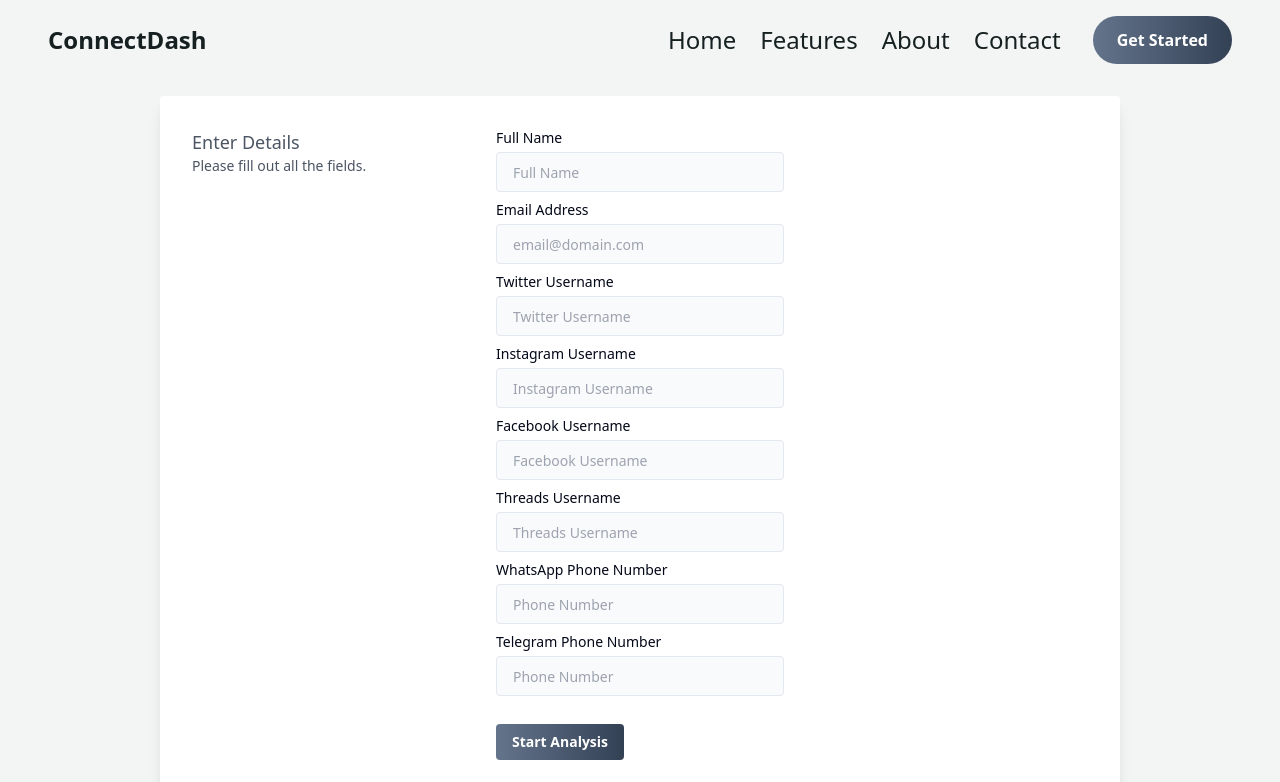
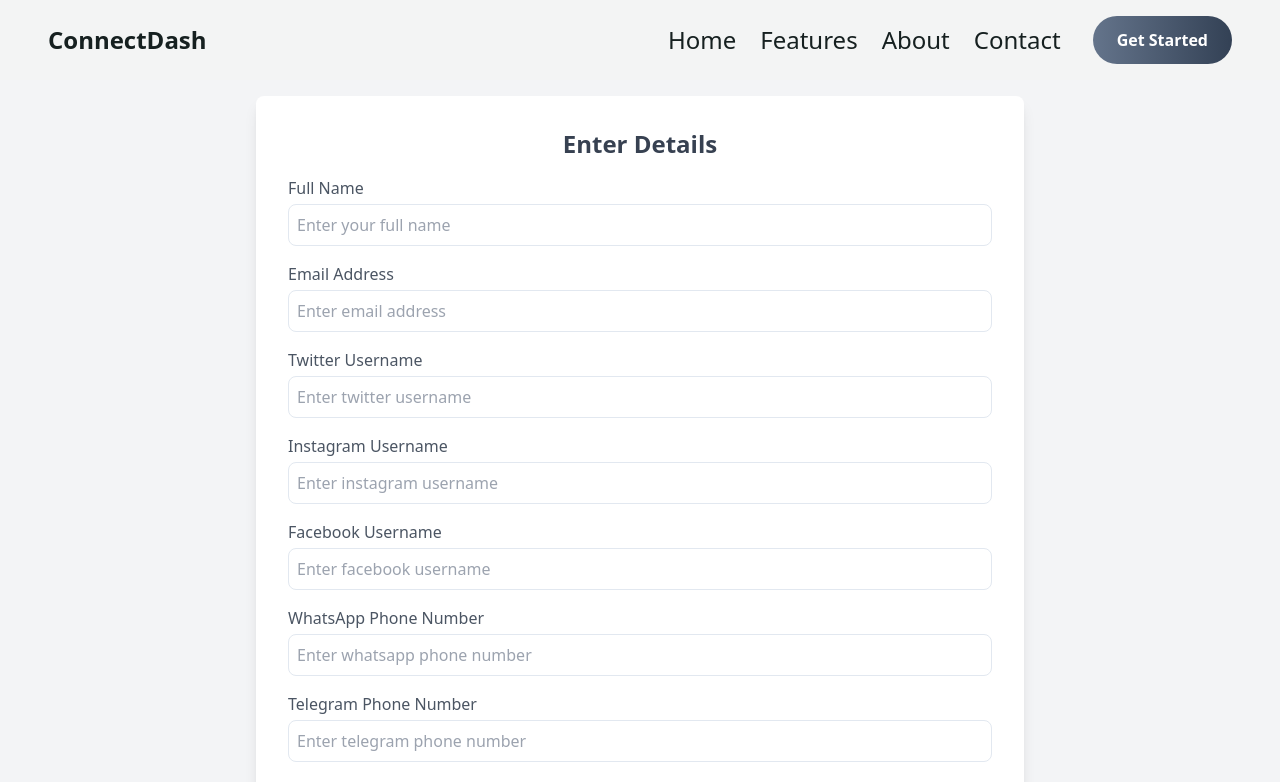
Before and after one commit to Mansiverma30/ConnectDash, a React (Vite) app: page /get-started in a window 1280 px wide. Shown: the top 782 px of the page. Built offline with nearby package versions, Linux system fonts and the light colour scheme.

Commit message:
ConnectDash

```diff
--- a/index.html
+++ b/index.html
@@ -8,7 +8,7 @@
 
     <title>ConnectDash</title>
   </head>
-  <body>
+  <body class="bg-[#F3F4F4]">
     <div id="root"></div>
     <script type="module" src="/src/main.tsx"></script>
   </body>
--- a/src/components/Analysis/Charts/TwitterCharts.tsx
+++ b/src/components/Analysis/Charts/TwitterCharts.tsx
@@ -1,5 +1,5 @@
 import React from 'react';
-import { Pie } from 'react-chartjs-2';
+/* import { Pie } from 'react-chartjs-2'; */
 import 'chart.js/auto';
 import { Chart as ChartJS, Title, Tooltip, Legend, BarElement, CategoryScale, LinearScale, ArcElement } from 'chart.js';
 
@@ -10,7 +10,7 @@ interface TwitterChartsProps {
 }
 
 const TwitterCharts: React.FC<TwitterChartsProps> = ({ data }) => {
-  const pieChartData = {
+ /*  const pieChartData = {
     labels: ['Followers', 'Following', 'Likes', 'Comments','Number of Tweets', 'Number of Retweets'],
     datasets: [
       {
@@ -25,7 +25,7 @@ const TwitterCharts: React.FC<TwitterChartsProps> = ({ data }) => {
         backgroundColor: ['#4CAF50', '#FFC107', '#F44336', '#2196F3','#000000', '#00ACEE'],
       },
     ],
-  };
+  }; */
 
   return (
     <div className="bg-[#F0F2F5] rounded-lg shadow-md p-4 mb-8" id="twitter-chart">
@@ -50,9 +50,6 @@ const TwitterCharts: React.FC<TwitterChartsProps> = ({ data }) => {
           <span className="font-bold">Name:</span> {data.full_name}
         </p>
         <p className="text-sm md:text-md text-gray-700">
-          <span className="font-bold">ID:</span> {data.id}
-        </p>
-        <p className="text-sm md:text-md text-gray-700">
           <span className="font-bold">Email:</span> {data.email}
         </p>
         <p className="text-sm md:text-md text-gray-700">
@@ -65,7 +62,7 @@ const TwitterCharts: React.FC<TwitterChartsProps> = ({ data }) => {
 
       <div className="mb-4">
         <h4 className="text-md md:text-lg font-medium text-[#1DA1F2] mb-4 text-center">Twitter Activity</h4>
-        <div className="h-60 md:h-80 flex justify-center items-center">
+        {/* <div className="h-60 md:h-80 flex justify-center items-center">
           <Pie
             data={pieChartData}
             options={{
@@ -74,7 +71,7 @@ const TwitterCharts: React.FC<TwitterChartsProps> = ({ data }) => {
               plugins: { legend: { display: true } },
             }}
           />
-        </div>
+        </div> */}
       </div>
 
       <div className="grid grid-cols-2 gap-2 md:gap-4 mb-4">
--- a/src/components/Features.tsx
+++ b/src/components/Features.tsx
@@ -7,9 +7,9 @@ const Features: React.FC = () => {
 
       <section className="bg-[#F3F4F4]  py-16 sm:py-20 lg:py-16" id='features'>
         <div className="container mx-auto p-4 my-6 space-y-2 text-center">
-          <p className="text-[#162020] text-[18px]">Explore our features, and achieve the results you didn't think were possible</p>
-          <h2 className="text-[#162020] text-[36px] font-bold">Complete all-in-one solution, loaded</h2>
-          <h2 className="text-[#162020] text-xl font-bold">with powerful features</h2>
+          <p className="text-[#162020] lg:text-lg text-base">Explore our features, and achieve the results you didn't think were possible</p>
+          <h2 className="text-[#162020] lg:text-[36px] text-3xl pt-3 font-bold">Complete all-in-one solution, loaded</h2>
+          <h2 className="text-[#162020] lg:text-xl text-2xl font-bold">with powerful features</h2>
         </div>
         <div className="container mx-auto grid justify-center gap-4 sm:grid-cols-2 lg:grid-cols-3">
           <div className="flex flex-col items-center p-4">
@@ -18,9 +18,8 @@ const Features: React.FC = () => {
             </svg>
             <h3 className="my-3 text-3xl font-semibold">Data Parsing</h3>
             <div className="space-y-1 leading-tight">
-              <p className='flex text-center'>Automatically collect and analyze data
-                <br className='flex text-center' /> Facebook, Twitter, Instagram,
-                <br className='flex text-center' /> Telegram, WhatsApp, and more. </p>
+              <p className='flex text-center'>Automatically collect and analyze data from Facebook,
+                <br className='flex text-center' /> Twitter, Instagram, and more. </p>
             </div>
           </div>
           <div className="flex flex-col items-center p-4">
@@ -44,22 +43,26 @@ const Features: React.FC = () => {
             </div>
           </div>
           <div className="flex flex-col items-center p-4">
-          <svg xmlns="http://www.w3.org/2000/svg" fill="none" viewBox="0 0 24 24" strokeWidth={1.5} stroke="currentColor" className="w-8 h-8">
-        <path strokeLinecap="round" strokeLinejoin="round" d="M4.5 4.5H19.5v15H4.5V4.5zm4.5 7.5h6" />
-      </svg>
+            <svg xmlns="http://www.w3.org/2000/svg" fill="none" viewBox="0 0 24 24" strokeWidth={1.5} stroke="currentColor" className="w-8 h-8">
+              <path strokeLinecap="round" strokeLinejoin="round" d="M4.5 4.5H19.5v15H4.5V4.5zm4.5 7.5h6" />
+            </svg>
             <h3 className="my-3 text-3xl font-semibold text-center">Customizable <br className="hidden md:inline lg:hidden " />Reports</h3>
             <div className="space-y-1 leading-tight">
               <p className='flex text-center'>Generate tailored reports for
                 <br className='flex text-center' /> clients or stakeholders. </p>
             </div>
           </div>
+
           <div className="flex flex-col items-center p-4">
-          <FingerPrintIcon aria-hidden="true" className="w-8 h-8" />
+            <FingerPrintIcon aria-hidden="true" className="w-8 h-8" />
             <h3 className="my-3 text-3xl font-semibold">Real-time Alerts</h3>
             <div className="space-y-1 leading-tight">
               <p className='flex text-center'>Stay informed with
                 <br className='flex text-center' /> instant notifications. </p>
             </div>
+          </div>
+          <div className="flex flex-col items-center p-4">
+            <h3 className="my-3 text-2xl font-semibold">And Many More</h3>
           </div>
         </div>
       </section>
--- a/src/components/GetStarted.tsx
+++ b/src/components/GetStarted.tsx
@@ -16,58 +16,53 @@ const GetStarted: React.FC = () => {
 
   const navigate = useNavigate();
 
+  const handleInputChange = (value: string, field: string) => {
+    setInputField(field);
+    let filteredSuggestions: any[] = [];
+    const lowerValue = value.toLowerCase();
 
-  const handleInputChange = (value: string, field: string) => {
-    let filteredSuggestions: any = [];
+    const filterField = (fieldKey: string) => {
+      return MockData.filter((entry: any) =>
+        (entry[fieldKey] || '').toLowerCase().includes(lowerValue)
+      );
+    };
 
-    if (field === 'fullName') {
+    switch (field) {
+      case 'fullName':
         setFullName(value);
-      setInputField('fullName');
-      filteredSuggestions = MockData.filter((entry: any) =>
-        entry.full_name.toLowerCase().includes(value.toLowerCase())
-      );
-    } else if (field === 'twitter') {
+        filteredSuggestions = filterField('full_name');
+        break;
+      case 'twitter':
         setTwitter(value);
-      setInputField('twitter');
-      filteredSuggestions = MockData.filter((entry: any) =>
-        entry.twitter_username.toLowerCase().includes(value.toLowerCase())
-      );
-    } else if (field === 'instagram') {
+        filteredSuggestions = filterField('twitter_username');
+        break;
+      case 'instagram':
         setInstagram(value);
-      setInputField('instagram');
-      filteredSuggestions = MockData.filter((entry: any) =>
-        entry.instagram_username.toLowerCase().includes(value.toLowerCase())
-      );
-    } else if (field === 'facebook') {
+        filteredSuggestions = filterField('instagram_username');
+        break;
+      case 'facebook':
         setFacebook(value);
-      setInputField('facebook');
-      filteredSuggestions = MockData.filter((entry: any) =>
-        entry.facebook_username.toLowerCase().includes(value.toLowerCase())
-      );
-    } else if (field === 'whatsapp') {
+        filteredSuggestions = filterField('facebook_username');
+        break;
+      case 'whatsapp':
         setWhatsapp(value);
-      setInputField('whatsapp');
-      filteredSuggestions = MockData.filter((entry: any) =>
-        entry.whatsapp_number.toLowerCase().includes(value.toLowerCase())
-      );
-    } else if (field === 'telegram') {
+        filteredSuggestions = filterField('whatsapp_number');
+        break;
+      case 'telegram':
         setTelegram(value);
-      setInputField('telegram');
-      filteredSuggestions = MockData.filter((entry: any) =>
-        entry.telegram_number.toLowerCase().includes(value.toLowerCase())
-      );
-    } else if (field === 'threads') {
+        filteredSuggestions = filterField('telegram_number');
+        break;
+      case 'threads':
         setThreads(value);
-      setInputField('threads');
-      filteredSuggestions = MockData.filter((entry: any) =>
-        entry.threads_username.toLowerCase().includes(value.toLowerCase())
-      );
+        filteredSuggestions = filterField('threads_username');
+        break;
+      default:
+        break;
     }
 
     setSuggestions(filteredSuggestions);
   };
 
-  // Handle suggestion click to auto-fill fields
   const handleSuggestionClick = (suggestion: any) => {
     setFullName(suggestion.full_name);
     setEmail(suggestion.email);
@@ -81,9 +76,13 @@ const GetStarted: React.FC = () => {
   };
 
   useEffect(() => {
-    const matchingUser = MockData.find((user: any) => user.twitter_username === twitter ||
+    const matchingUser = MockData.find(
+      (user: any) =>
+        user.twitter_username === twitter ||
         user.instagram_username === instagram ||
-      user.threads_username === threads || user.facebook_username === facebook);
+        user.threads_username === threads ||
+        user.facebook_username === facebook
+    );
 
     if (matchingUser) {
       setFullName(matchingUser.full_name);
@@ -115,37 +114,33 @@ const GetStarted: React.FC = () => {
   };
 
   return (
-    <div className="min-h-screen p-6 bg-[#F3F4F4] flex items-center justify-center scroll-mt-20 py-24">
-      <div className="container max-w-screen-lg mx-auto">
-        <div>
-          <div className="bg-white rounded shadow-lg p-4 px-4 md:p-8 mb-6">
-            <div className="grid gap-4 gap-y-2 text-sm grid-cols-1 lg:grid-cols-3">
-              <div className="text-gray-600">
-                <p className="font-medium text-lg" id="get-started">Enter Details</p>
-                <p>Please fill out all the fields.</p>
-              </div>
+    <div className="min-h-screen bg-gray-100 flex items-center justify-center p-6 py-24">
+      <div className="container max-w-screen-md mx-auto bg-white shadow-lg rounded-lg p-8">
+        <h2 className="text-2xl font-bold mb-4 text-gray-700 text-center">
+          Enter Details
+        </h2>
         <form onSubmit={handleSubmit}>
-                <div className="lg:col-span-2">
-                  <div className="grid gap-4 gap-y-2 text-sm grid-cols-1 md:grid-cols-5">
-                    {/* Full Name Input */}
-                    <div className="md:col-span-5 relative">
-                      <label htmlFor="full_name">Full Name</label>
+          <div className="grid gap-4">
+            {/* Full Name */}
+            <div className="relative">
+              <label htmlFor="full_name" className="block text-gray-600 font-medium">
+                Full Name
+              </label>
               <input
                 type="text"
-                        name="full_name"
                 id="full_name"
-                        className="h-10 border mt-1 rounded px-4 w-full bg-gray-50"
-                        placeholder="Full Name"
+                placeholder="Enter your full name"
                 value={fullName}
                 onChange={(e) => handleInputChange(e.target.value, 'fullName')}
+                className="w-full border rounded-lg p-2 mt-1 focus:ring focus:ring-indigo-300"
                 required
               />
               {inputField === 'fullName' && suggestions.length > 0 && (
-                        <ul className="absolute bg-white border border-gray-300 w-full mt-1 rounded-lg z-10 max-h-60 overflow-y-auto">
+                <ul className="absolute bg-white border rounded-lg shadow-lg w-full mt-1 z-50 max-h-48 overflow-auto">
                   {suggestions.map((suggestion) => (
                     <li
                       key={suggestion.id}
-                              className="p-2 hover:bg-gray-200 cursor-pointer"
+                      className="p-2 hover:bg-indigo-100 cursor-pointer"
                       onClick={() => handleSuggestionClick(suggestion)}
                     >
                       {suggestion.full_name}
@@ -155,136 +150,43 @@ const GetStarted: React.FC = () => {
               )}
             </div>
 
-                    {/* Email Input */}
-                    <div className="md:col-span-5">
-                      <label htmlFor="email">Email Address</label>
+            {/* Other Inputs */}
+            {[
+              { id: 'email', label: 'Email Address', value: email, setter: setEmail },
+              { id: 'twitter', label: 'Twitter Username', value: twitter, setter: setTwitter },
+              { id: 'instagram', label: 'Instagram Username', value: instagram, setter: setInstagram },
+              { id: 'facebook', label: 'Facebook Username', value: facebook, setter: setFacebook },
+              { id: 'whatsapp', label: 'WhatsApp Phone Number', value: whatsapp, setter: setWhatsapp },
+              { id: 'telegram', label: 'Telegram Phone Number', value: telegram, setter: setTelegram },
+              { id: 'threads', label: 'Threads Username', value: threads, setter: setThreads },
+            ].map(({ id, label, value, setter }) => (
+              <div key={id}>
+                <label htmlFor={id} className="block text-gray-600 font-medium">
+                  {label}
+                </label>
                 <input
-                        type="email"
-                        name="email"
-                        id="email"
-                        className="h-10 border mt-1 rounded px-4 w-full bg-gray-50"
-                        placeholder="email@domain.com"
-                        value={email}
-                        onChange={(e) => setEmail(e.target.value)}
-                        required
+                  type="text"
+                  id={id}
+                  placeholder={`Enter ${label.toLowerCase()}`}
+                  value={value}
+                  onChange={(e) => setter(e.target.value)}
+                  className="w-full border rounded-lg p-2 mt-1 focus:ring focus:ring-indigo-300"
                 />
               </div>
+            ))}
 
-                    {/* Twitter Input */}
-                    <div className="md:col-span-5 relative">
-                      <label htmlFor="twitter">Twitter Username</label>
-                      <input
-                        type="text"
-                        name="twitter"
-                        id="twitter"
-                        className="h-10 border mt-1 rounded px-4 w-full bg-gray-50"
-                        placeholder="Twitter Username"
-                        value={twitter}
-                        onChange={(e) => handleInputChange(e.target.value, 'twitter')}
-                        required
-                      />
-                      {inputField === 'twitter' && suggestions.length > 0 && (
-                        <ul className="absolute bg-white border border-gray-300 w-full mt-1 rounded-lg z-10 max-h-60 overflow-y-auto">
-                          {suggestions.map((suggestion) => (
-                            <li
-                              key={suggestion.id}
-                              className="p-2 hover:bg-gray-200 cursor-pointer"
-                              onClick={() => handleSuggestionClick(suggestion)}
+            {/* Submit Button */}
+            <button
+              type="submit"
+              className="w-full py-2 px-4 rounded-lg bg-gradient-to-r from-slate-500 to-slate-700 text-white focus:ring focus:ring-indigo-300"
             >
-                              {suggestion.twitter_username}
-                            </li>
-                          ))}
-                        </ul>
-                      )}
-                    </div>
-
-                    {/* Instagram Input */}
-                    <div className="md:col-span-5">
-                      <label htmlFor="instagram">Instagram Username</label>
-                      <input
-                        type="text"
-                        name="instagram"
-                        id="instagram"
-                        className="h-10 border mt-1 rounded px-4 w-full bg-gray-50"
-                        placeholder="Instagram Username"
-                        value={instagram}
-                        onChange={(e) => handleInputChange(e.target.value, 'instagram')}
-                      />
-                    </div>
-
-                    {/* Facebook Input */}
-                    <div className="md:col-span-5">
-                      <label htmlFor="facebook">Facebook Username</label>
-                      <input
-                        type="text"
-                        name="facebook"
-                        id="facebook"
-                        className="h-10 border mt-1 rounded px-4 w-full bg-gray-50"
-                        placeholder="Facebook Username"
-                        value={facebook}
-                        onChange={(e) => handleInputChange(e.target.value, 'facebook')}
-                      />
-                    </div>
-
-                    {/* Threads Input */}
-                    <div className="md:col-span-5">
-                      <label htmlFor="facebook">Threads Username</label>
-                      <input
-                        type="text"
-                        name="threads"
-                        id="threads"
-                        className="h-10 border mt-1 rounded px-4 w-full bg-gray-50"
-                        placeholder="Threads Username"
-                        value={threads}
-                        onChange={(e) => handleInputChange(e.target.value, 'threads')}
-                      />
-                    </div>
-
-                    {/* WhatsApp Input */}
-
-                    <div className="md:col-span-5">
-                      <label htmlFor="whatsapp">WhatsApp Phone Number</label>
-                      <input
-                        type="tel"
-                        name="whatsapp"
-                        id="whatsapp"
-                        className="h-10 border mt-1 rounded px-4 w-full bg-gray-50"
-                        placeholder="Phone Number"
-                        value={whatsapp}
-                        onChange={(e) => handleInputChange(e.target.value, 'whatsapp')}
-                        required
-                      />
-                    </div>
-
-                    {/* Telegram Input */}
-
-                    <div className="md:col-span-5">
-                      <label htmlFor="telegram">Telegram Phone Number</label>
-                      <input
-                        type="tel"
-                        name="telegram"
-                        id="telegram"
-                        className="h-10 border mt-1 rounded px-4 w-full bg-gray-50"
-                        placeholder="Phone Number"
-                        value={telegram}
-                        onChange={(e) => handleInputChange(e.target.value, 'telegram')}
-                        required
-                      />
-                    </div>
-                    <div className="md:col-span-5 text-right flex justify-start items-center py-5">
-                      <button className="bg-gradient-to-r from-slate-500 to-slate-700 text-white hover:shadow-md font-bold py-2 px-4 rounded" type="submit">
               Start Analysis
             </button>
           </div>
-                  </div>
-                </div>
         </form>
-            </div>
-            <p className="text-sm text-red-600 mt-2 text-center">
-              Disclaimer: The information provided in this form is based on mock data and is not reflective of real users or social media accounts.
+        <p className="text-sm text-red-500 mt-4 text-center">
+        Disclaimer: The information provided in this page is based on mock data and is not reflective of real users or social media accounts.
         </p>
-          </div>
-        </div>
       </div>
     </div>
   );
--- a/src/main.tsx
+++ b/src/main.tsx
@@ -14,7 +14,7 @@ import Features from './components/Features';
 import GetStarted from './components/GetStarted';
 import Contact from './components/Contact'
 import Analysis from "./components/Analysis/AnalysisPage";
-/* import Example from './components/Example' */
+import Example from './components/Example'
 
 
 const router = createBrowserRouter(
@@ -24,7 +24,7 @@ const router = createBrowserRouter(
       <Route path="about" element={<About />} />
       <Route path="features" element={<Features />} />
       <Route path="contact" element={<Contact />} />
-     {/*  <Route path="example" element={<Example />} /> */}
+      <Route path="example" element={<Example />} />
       <Route path="get-started" element={<GetStarted />} />
       <Route path="analysis" element={<Analysis />} />
     </Route>
```
Also changed, not shown: src/components/Herosection.tsx (+16 -10 lines). Lines whose indentation alone changed are shown as unchanged.
